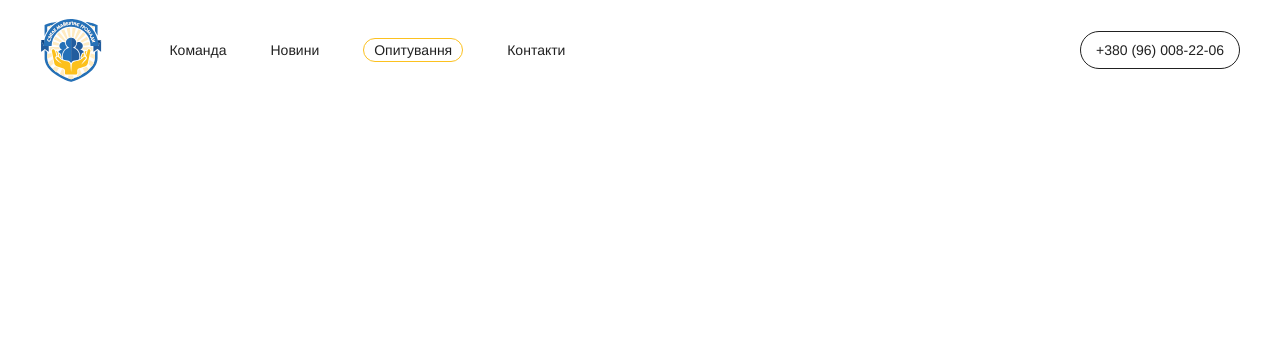
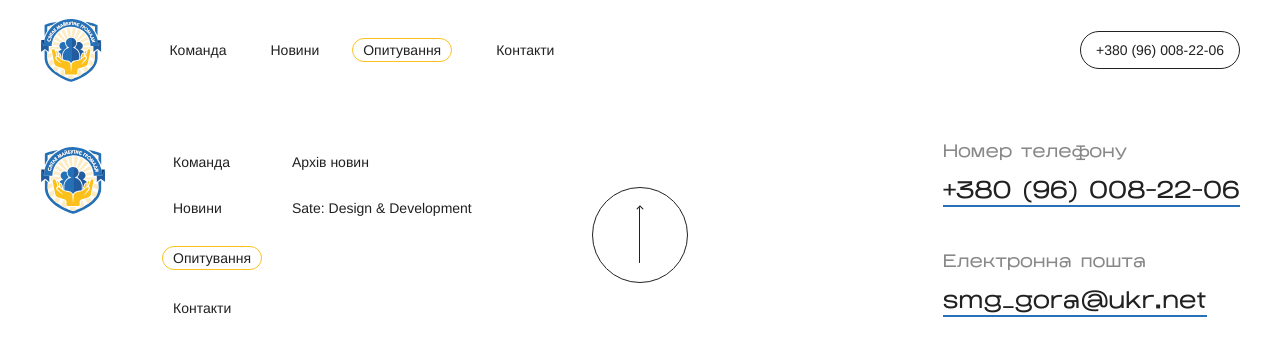
Before and after one commit to Guntyk/bfc-frontend, a React (Create React App) app: page /news in a window 1280 px wide. Shown: the top 356 px of the page. Built offline with nearby package versions, Linux system fonts and the light colour scheme.

Commit message:
Footer added

```diff
--- a/src/App.jsx
+++ b/src/App.jsx
@@ -1,4 +1,5 @@
 import { Switch, Route } from 'react-router-dom';
+import Footer from 'components/Footer/Footer';
 import Header from 'components/Header/Header';
 import Main from 'pages/Main/Main';
 
@@ -11,6 +12,7 @@ export default function App() {
           <Main />
         </Route>
       </Switch>
+      <Footer />
     </>
   );
 }
--- /dev/null
+++ b/src/components/Footer/Footer.css
@@ -0,0 +1,62 @@
+.footer {
+  display: grid;
+  grid-template-columns: 1fr 0.3fr 1fr;
+  grid-template-rows: 1fr;
+  padding: 4.4rem 0 6rem;
+}
+
+.navigation-links {
+  display: flex;
+  align-self: flex-start;
+  gap: 5.6rem;
+}
+
+.footer ul {
+  display: flex;
+  flex-direction: column;
+  flex-wrap: wrap;
+  gap: 3rem;
+  padding: 1rem;
+  max-height: 20rem;
+}
+
+.nav-link:nth-child(3) a {
+  margin-left: -1.1rem;
+}
+
+.scroll-up-btn {
+  justify-self: center;
+  align-self: center;
+  width: 9.6rem;
+  height: 9.6rem;
+  border: 0.1rem solid var(--black);
+  border-radius: 50%;
+}
+.scroll-up-btn .arrow {
+  position: relative;
+  margin: 0 auto;
+  width: 0.1rem;
+  height: 60%;
+  background: var(--black);
+  border-radius: 2rem;
+}
+.scroll-up-btn .arrow::before,
+.scroll-up-btn .arrow::after {
+  content: '';
+  position: absolute;
+  top: 0;
+  left: 0;
+  width: 0.5rem;
+  height: 0.1rem;
+  background: var(--black);
+  border-radius: 2rem;
+  transform: rotate(45deg);
+}
+.scroll-up-btn .arrow::before {
+  left: -0.35rem;
+  transform: rotate(-45deg);
+}
+
+.footer .contacts {
+  justify-self: end;
+}
--- /dev/null
+++ b/src/components/Footer/Footer.jsx
@@ -0,0 +1,76 @@
+import { Link } from 'react-router-dom';
+import { formatPhoneNumber } from 'helpers/formatPhoneNumber';
+import { contacts } from 'constants/contacts';
+import logo from 'icons/logo.svg';
+import 'components/Footer/Footer.css';
+
+export default function Footer() {
+  const links = [
+    { id: 1, name: 'Команда', link: '#team' },
+    { id: 2, name: 'Новини', link: '#news' },
+    { id: 3, name: 'Опитування', link: '#survey' },
+    { id: 4, name: 'Контакти', link: '#contacts' },
+  ];
+
+  return (
+    <div className='container'>
+      <footer className='footer'>
+        <div className='navigation-links'>
+          <a className='logo' href='/'>
+            <img src={logo} alt='Logo' />
+          </a>
+          <nav>
+            <ul>
+              {links.map(({ id, name, link }) => (
+                <li className='nav-link text-s' key={id}>
+                  <a href={link}>{name}</a>
+                </li>
+              ))}
+              <li className='nav-link text-s'>
+                <Link to='/news'>Архів новин</Link>
+              </li>
+              <li className='nav-link text-s'>
+                <a href='https://bento.me/sate' target='_blank' rel='noreferrer noopener'>
+                  Sate: Design & Development
+                </a>
+              </li>
+            </ul>
+          </nav>
+        </div>
+        <button
+          className='scroll-up-btn'
+          onClick={() => {
+            window.scrollTo({ top: 0 });
+          }}
+        >
+          <div className='arrow' />
+        </button>
+        <div className='contacts'>
+          {Object.entries(contacts).map(([contact, value]) => {
+            if (contact === 'phone') {
+              return (
+                <div className='contact phone'>
+                  <span className='title'>Номер телефону</span>
+                  <a className='title-l underline' href={`tel:${value}`} rel='noreferrer noopener'>
+                    {formatPhoneNumber(value)}
+                  </a>
+                </div>
+              );
+            } else if (contact === 'email') {
+              return (
+                <div className='contact email'>
+                  <span className='title'>Електронна пошта</span>
+                  <a className='title-l underline' href={`mailto:${value}`} target='_blank' rel='noreferrer noopener'>
+                    {value}
+                  </a>
+                </div>
+              );
+            } else {
+              return <p>Контактів немає</p>;
+            }
+          })}
+        </div>
+      </footer>
+    </div>
+  );
+}
--- a/src/pages/Main/Feedback/Feedback.jsx
+++ b/src/pages/Main/Feedback/Feedback.jsx
@@ -9,7 +9,9 @@ export default function Feedback() {
       <h2 className='title underline'>Зворотній зв’язок</h2>
       <div className='feedback-wrapper'>
         <div>
-          <h3 className='title-xl feedback-title'>Контакти</h3>
+          <h3 className='title-xl feedback-title' id='contacts'>
+            Контакти
+          </h3>
           <div className='contacts'>
             {Object.entries(contacts).map(([contact, value]) => {
               if (contact === 'phone') {
--- a/src/pages/Main/News/News.jsx
+++ b/src/pages/Main/News/News.jsx
@@ -6,7 +6,7 @@ export default function News() {
   const latestNews = news.slice(-5).reverse();
 
   return (
-    <div className='content'>
+    <div className='content' id='news'>
       <h2 className='title underline'>Останні новини</h2>
       <ul className='news-list'>
         {latestNews.map(
--- a/src/pages/Main/Survey/Survey.jsx
+++ b/src/pages/Main/Survey/Survey.jsx
@@ -6,7 +6,7 @@ import 'pages/Main/Survey/Survey.css';
 
 export default function Survey() {
   return surveys.length > 0 ? (
-    <section className='surveys'>
+    <section className='surveys' id='survey'>
       <div className='container'>
         <h2 className='title underline'>Опитування</h2>
       </div>
--- a/src/pages/Main/Team/Team.jsx
+++ b/src/pages/Main/Team/Team.jsx
@@ -87,7 +87,7 @@ export default function Team() {
   ];
 
   return (
-    <section className='team'>
+    <section className='team' id='team'>
       <h2 className='title underline'>Команда</h2>
       <ul className='team-list'>
         {people.map(({ id, name, surname, fathername, role, photo }) => (
```
